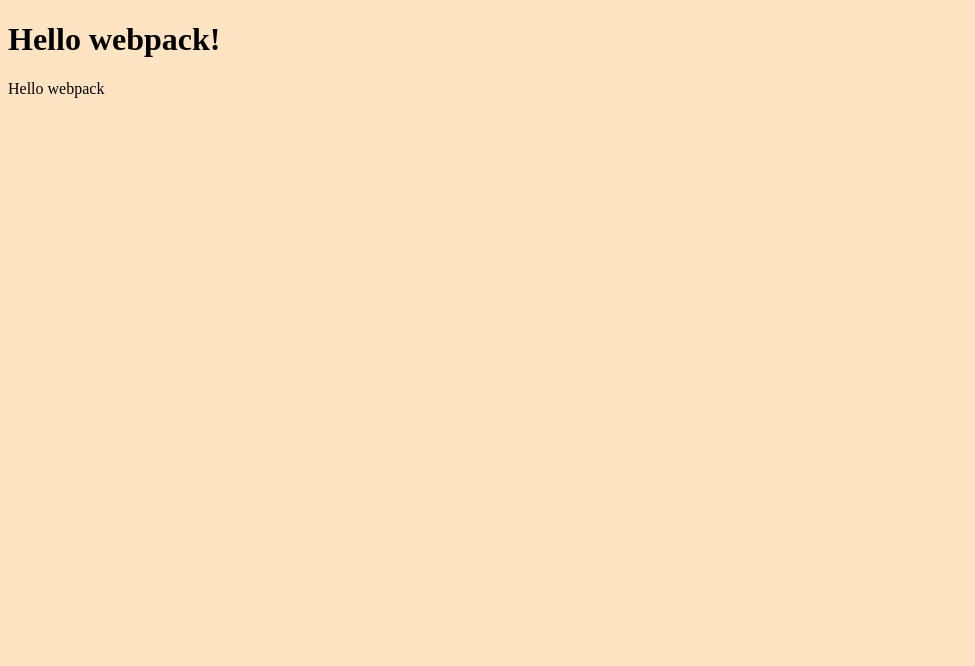
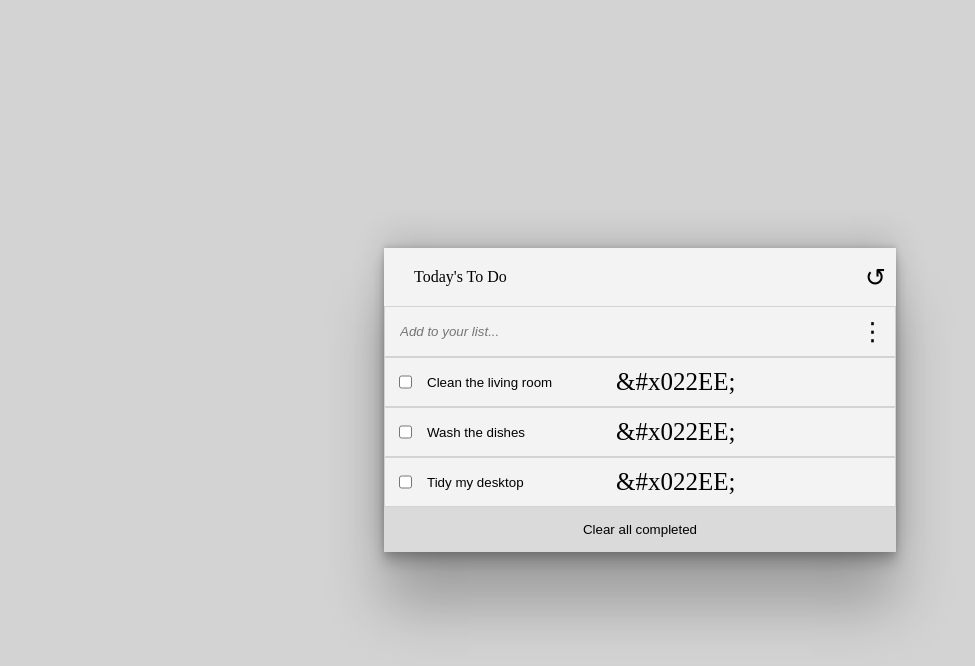
Before and after one commit to SebastianSolisFenger/To-do-List-Pro, a website built with webpack: page src/index.html in a window 1280 px wide. Shown: the whole page, without its empty margins (0-975 px from the left). Built offline with nearby package versions, Linux system fonts and the light colour scheme.

Commit message:
First commit

```diff
--- a/package.json
+++ b/package.json
@@ -5,7 +5,7 @@
   "private": true,
   "scripts": {
     "test": "echo \"Error: no test specified\" && exit 1",
-    "build:dev": "npx webpack --mode development",
+    "build:dev": "npx webpack --mode development --watch",
     "build:pro": "npx webpack --mode production",
     "start": "npx webpack serve --open --mode development"
   },
--- a/src/index.html
+++ b/src/index.html
@@ -3,9 +3,37 @@
   <head>
     <meta charset="UTF-8" />
     <meta name="viewport" content="width=device-width, initial-scale=1.0" />
-    <title>Wbpack Exercise</title>
+    <link rel="icon" href="favicon.ico" type="image/ico" />
+    <link
+      rel="stylesheet"
+      href="https://cdnjs.cloudflare.com/ajax/libs/font-awesome/6.1.1/css/all.min.css"
+      integrity="sha512-KfkfwYDsLkIlwQp6LFnl8zNdLGxu9YAA1QvwINks4PhcElQSvqcyVLLD9aMhXd13uQjoXtEKNosOWaZqXgel0g=="
+      crossorigin="anonymous"
+    />
+
+    <title>Todo List Project App</title>
   </head>
   <body>
-    <h1>Hello webpack!</h1>
+    <main>
+      <div class="title">
+        <h1 class="list__task__title">Today's To Do</h1>
+        <span class="icons">&#x021BA;</span>
+      </div>
+
+      <ul class="list">
+        <li class="list__task__item">
+          <input
+            class="list__input__task"
+            type="text"
+            placeholder="Add to your list..."
+          />
+          <span class="icons">&#x022EE;</span>
+        </li>
+      </ul>
+      <button class="list__submit__button" type="button">
+        Clear all completed
+      </button>
+    </main>
+    <script src="index.js"></script>
   </body>
 </html>
--- a/src/index.js
+++ b/src/index.js
@@ -1,13 +1,49 @@
-import _ from "lodash";
 import "./style.css";
 
-function component() {
-  const element = document.createElement("div");
+const LISTFORM = document.querySelector(".list");
+const LITASKCON = document.createElement("li");
+const INPUT = document.createElement("input");
+const SPAN = document.createElement("span");
 
-  // Lodash, now imported by this script
-  element.innerHTML = _.join(["Hello", "webpack"], " ");
+const TASKSARR = [
+  {
+    description: "Clean the living room",
+    completed: false,
+    index: 0,
+  },
+  {
+    description: "Wash the dishes",
+    completed: false,
+    index: 1,
+  },
+  {
+    description: "Tidy my desktop",
+    completed: false,
+    index: 2,
+  },
+];
 
-  return element;
-}
+const DISPLAYTASKS = () => {
+  TASKSARR.forEach((task) => {
+    const LI_TASK_ITEM = LITASKCON.cloneNode(true);
+    const CHECKBOX = INPUT.cloneNode(true);
+    const INPUT_TEXT_CONTAINER = INPUT.cloneNode(true);
+    const ICON = SPAN.cloneNode(true);
+    console.log(ICON);
 
-document.body.appendChild(component());
+    LI_TASK_ITEM.classList.add("list__task__item", "icons");
+    CHECKBOX.setAttribute("type", "checkbox");
+    CHECKBOX.classList.add("list__checkbox");
+    INPUT_TEXT_CONTAINER.setAttribute("type", "text");
+    INPUT_TEXT_CONTAINER.setAttribute("name", "task");
+    INPUT_TEXT_CONTAINER.setAttribute("value", task.description);
+    INPUT_TEXT_CONTAINER.classList.add("list__input__text");
+    ICON.classList.add("icons");
+    ICON.innerText = "&#x022EE;";
+
+    LI_TASK_ITEM.append(CHECKBOX, INPUT_TEXT_CONTAINER, ICON);
+    LISTFORM.appendChild(LI_TASK_ITEM);
+  });
+};
+
+DISPLAYTASKS();
--- a/src/style.css
+++ b/src/style.css
@@ -1,3 +1,81 @@
+html {
+  box-sizing: border-box;
+}
+
+*,
+*::before,
+*::after {
+  box-sizing: inherit;
+}
+
 body {
-  background-color: bisque;
+  padding: 0;
+  margin: 0;
+  background-color: lightgrey;
+  display: flex;
+  justify-content: center;
+  align-items: center;
+  height: 100vh;
 }
+
+main {
+  height: fit-content;
+  max-height: 70vh;
+  width: 40%;
+  margin: 0 auto;
+  background-color: rgb(243, 243, 243);
+  box-shadow: rgba(0, 0, 0, 0.25) 0px 54px 55px,
+    rgba(0, 0, 0, 0.12) 0px -12px 30px, rgba(0, 0, 0, 0.12) 0px 4px 6px,
+    rgba(0, 0, 0, 0.17) 0px 12px 13px, rgba(0, 0, 0, 0.09) 0px -3px 5px;
+}
+
+.list__task__title {
+  font-size: 1rem;
+  font-weight: normal;
+  margin: 0;
+  padding: 10px 20px;
+}
+
+.title {
+  display: flex;
+  justify-content: space-between;
+  align-items: center;
+  padding: 10px;
+}
+
+.icons {
+  font-size: 25px;
+}
+
+.list {
+  list-style: none;
+  padding: 0;
+  margin: 0;
+}
+
+.list__task__item {
+  padding: 10px 10px;
+  border: 0.2px solid lightgray;
+  display: flex;
+  gap: 10px;
+}
+
+.list__input__task {
+  background-color: inherit;
+  border: none;
+  font-style: italic;
+  padding: 5px;
+  width: 100%;
+}
+
+.list__input__text {
+  background-color: inherit;
+  border: none;
+}
+
+.list__submit__button {
+  background-color: rgb(218, 218, 218);
+  border: none;
+  width: 100%;
+  padding: 15px;
+}
```
Also changed, not shown: dist/index.html, dist/main.js.
